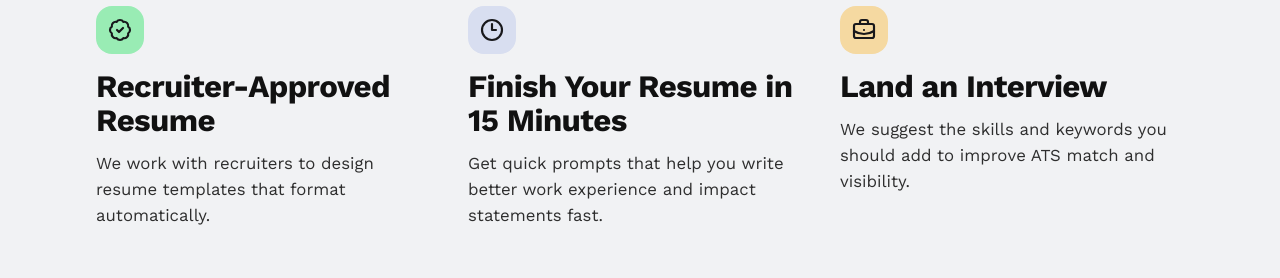
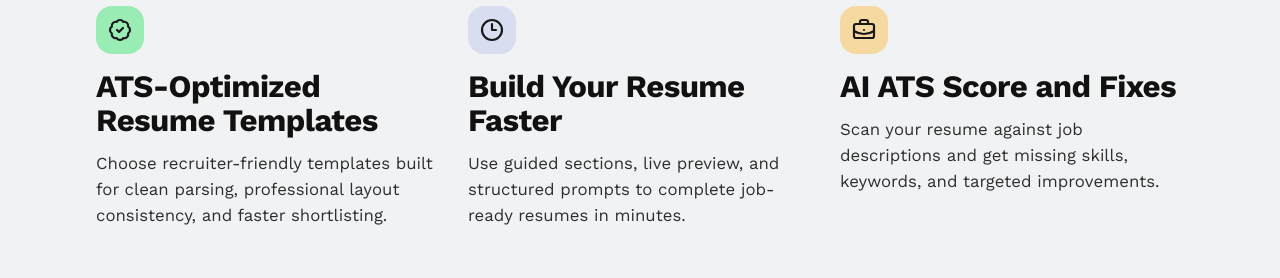
Before and after one commit to venkatdev-27/ResumeIQ, a React (Vite) app in the folder frontend/: page / in a window 1280 px wide. Shown: the part 633-911 px from the top of the page. Built offline with nearby package versions, Linux system fonts and the light colour scheme; no server answers.

Commit message:
copy(home): update hero feature headings and descriptions for ResumeIQ

```diff
--- a/frontend/src/pages/Home.jsx
+++ b/frontend/src/pages/Home.jsx
@@ -12,20 +12,20 @@ import Navbar from '../components/layout/Navbar';
 
 const resumeIntroItems = [
     {
-        title: 'Recruiter-Approved Resume',
-        description: 'We work with recruiters to design resume templates that format automatically.',
+        title: 'ATS-Optimized Resume Templates',
+        description: 'Choose recruiter-friendly templates built for clean parsing, professional layout consistency, and faster shortlisting.',
         icon: BadgeCheck,
         accent: 'bg-[#99ecb4]',
     },
     {
-        title: 'Finish Your Resume in 15 Minutes',
-        description: 'Get quick prompts that help you write better work experience and impact statements fast.',
+        title: 'Build Your Resume Faster',
+        description: 'Use guided sections, live preview, and structured prompts to complete job-ready resumes in minutes.',
         icon: Clock3,
         accent: 'bg-[#d8def0]',
     },
     {
-        title: 'Land an Interview',
-        description: 'We suggest the skills and keywords you should add to improve ATS match and visibility.',
+        title: 'AI ATS Score and Fixes',
+        description: 'Scan your resume against job descriptions and get missing skills, keywords, and targeted improvements.',
         icon: BriefcaseBusiness,
         accent: 'bg-[#f5d9a1]',
     },
```
